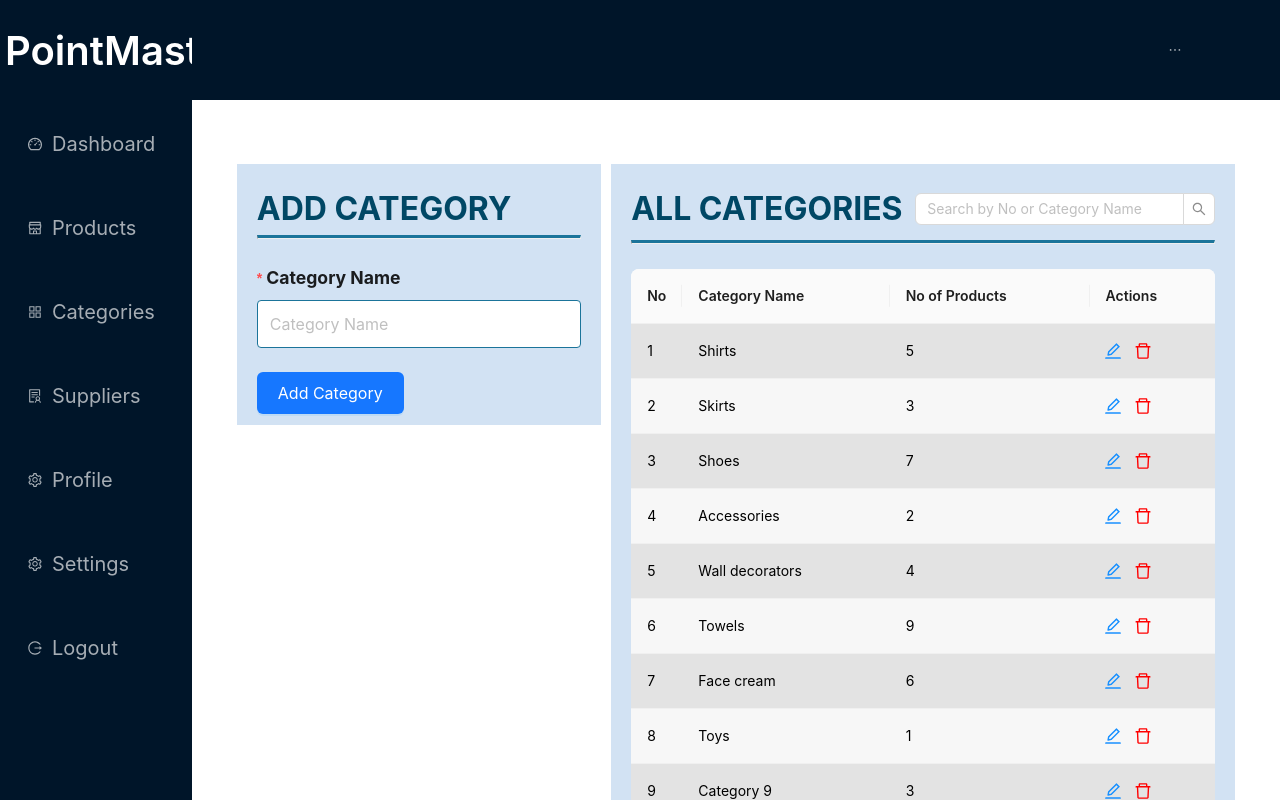
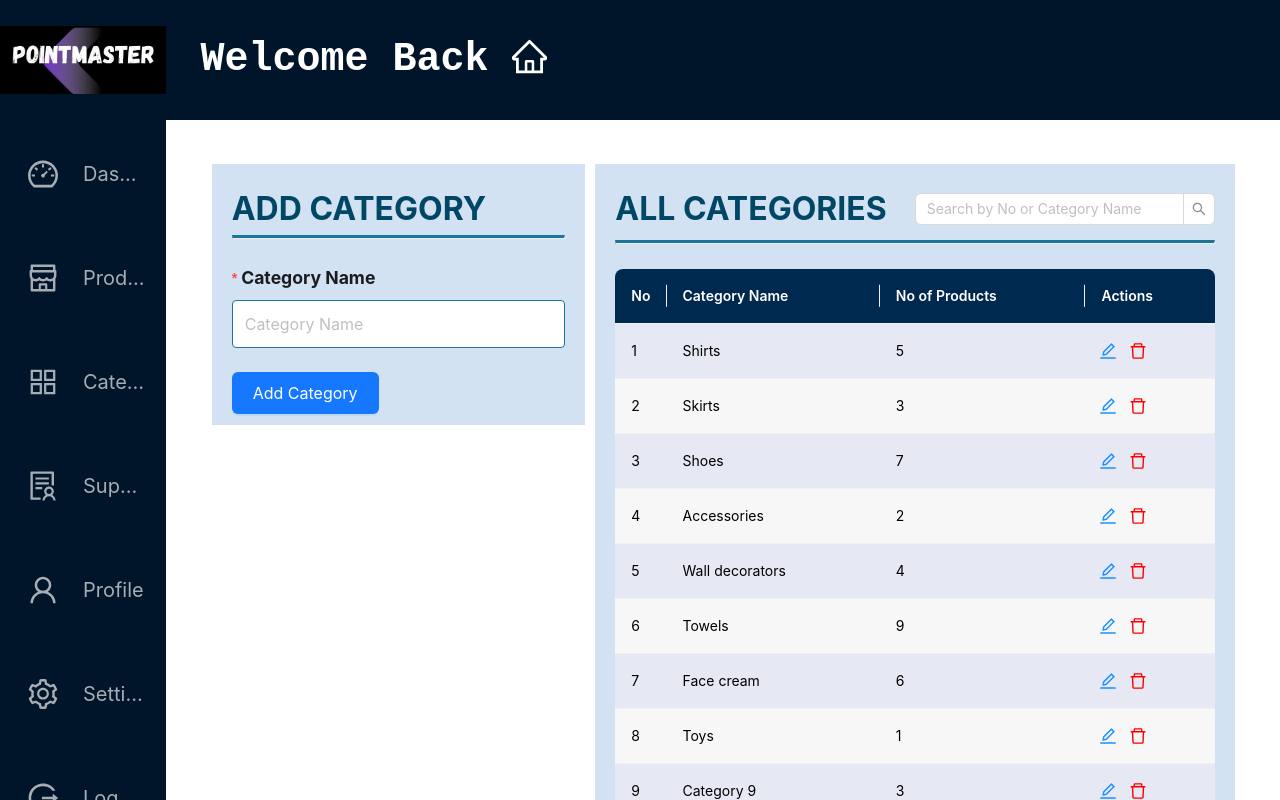
Before and after one commit to PointMaster-POS/web-management, a React (Create React App) app in the folder pointmaster/: page /category in a window 1280 px wide. Shown: the top 800 px of the page. Built offline with nearby package versions, Linux system fonts and the light colour scheme.

Commit message:
changed some styles

```diff
--- a/pointmaster/src/components/Inventory Components/NavigationBar.js
+++ b/pointmaster/src/components/Inventory Components/NavigationBar.js
@@ -1,6 +1,6 @@
 import React from 'react';
 import { Layout, Menu, Dropdown, Button } from 'antd';
-import { DownOutlined } from '@ant-design/icons';
+import { DownOutlined, HomeOutlined } from '@ant-design/icons';
 import './navigationbar.css';
 
 const { Header } = Layout;
@@ -24,6 +24,7 @@ const branchesMenu = (
 const NavigationBar = () => {
   return (
     <Header className="nav-header">
+      <h1 className='welcome'>Welcome Back <HomeOutlined style={{ fontSize: '35px' }}/> </h1>
       <Menu theme="dark" mode="horizontal" className="nav-menu">
         <Menu.Item key="branches">
           <Dropdown overlay={branchesMenu} trigger={['click']}>
--- a/pointmaster/src/components/Inventory Components/SideBar.js
+++ b/pointmaster/src/components/Inventory Components/SideBar.js
@@ -6,6 +6,7 @@ import {
   ShopOutlined,
   AppstoreOutlined,
   SolutionOutlined,
+  UserOutlined,
   SettingOutlined,
   LogoutOutlined,
 } from '@ant-design/icons';
@@ -15,30 +16,30 @@ const { Sider } = Layout;
 
 const Sidebar = () => {
   return (
-    <Sider width="15%" className="sidebar">
+    <Sider width="13%" className="sidebar">
       <div className="logo">
-        <h2 className='title'>PointMaster</h2>
+        <img src="/images/Point master logo.jpg" alt="PointMaster Logo" className="logo-image" />
       </div>
       <Menu theme='dark' mode="inline">
-        <Menu.Item key="1" icon={<DashboardOutlined />} className='menu-item'>
+        <Menu.Item key="1" icon={<DashboardOutlined style={{ fontSize: '30px' }}/>} className='menu-item'>
           Dashboard
         </Menu.Item>
-        <Menu.Item key="2" icon={<ShopOutlined />} className='menu-item'>
+        <Menu.Item key="2" icon={<ShopOutlined style={{ fontSize: '30px' }}/>} className='menu-item'>
           Products
         </Menu.Item>
-        <Menu.Item key="3" icon={<AppstoreOutlined />} className='menu-item'>
+        <Menu.Item key="3" icon={<AppstoreOutlined style={{ fontSize: '30px' }}/>} className='menu-item'>
           Categories
         </Menu.Item>
-        <Menu.Item key="4" icon={<SolutionOutlined />} className='menu-item'>
+        <Menu.Item key="4" icon={<SolutionOutlined style={{ fontSize: '30px' }}/>} className='menu-item'>
           Suppliers
         </Menu.Item>
-        <Menu.Item key="5" icon={<SettingOutlined />} className='menu-item'>
+        <Menu.Item key="5" icon={<UserOutlined style={{ fontSize: '30px' }}/>} className='menu-item'>
           Profile
         </Menu.Item>
-        <Menu.Item key="6" icon={<SettingOutlined />} className='menu-item'>
+        <Menu.Item key="6" icon={<SettingOutlined style={{ fontSize: '30px' }}/>} className='menu-item'>
           Settings
         </Menu.Item>
-        <Menu.Item key="7" icon={<LogoutOutlined />} className='menu-item'>
+        <Menu.Item key="7" icon={<LogoutOutlined style={{ fontSize: '30px' }}/>} className='menu-item'>
           Logout
         </Menu.Item>
       </Menu>
--- a/pointmaster/src/components/Inventory Components/navigationbar.css
+++ b/pointmaster/src/components/Inventory Components/navigationbar.css
@@ -1,21 +1,29 @@
 .nav-header {
-    width: 85%;
-    height: 100px;
+    width: 87%;
+    height: 120px;
     background-color: #001529;
     display: flex;
     align-items: center;
     padding: 0 24px;
     position: fixed;
     top: 0;
-    left: 15%;
+    left: 13%;
     right: 0;
     z-index: 1000;
   }
 
+.welcome{
+    margin-left: 10px;
+    white-space: nowrap;
+    color: white;
+    font-size: 2.5rem;
+    font-family: monospace;
+}
+
 .nav-menu {
     flex-grow: 1;
     display: flex;
-    margin-left: 90%;
+    margin-left: 70%;
     color: #001529;
 }
 
--- a/pointmaster/src/components/Inventory Components/sidebar.css
+++ b/pointmaster/src/components/Inventory Components/sidebar.css
@@ -5,11 +5,16 @@
 }
 
 .logo {
-    height: 100px;
+    height: 120px;
     display: flex;
     align-items: center;
+    justify-content: center; /* Center the logo horizontally */
+}
 
-}
+.logo-image {
+    max-height: 100%; /* Ensure the image fits within the height */
+    max-width: 100%; /* Ensure the image fits within the width */
+  }
 
 .title {
     color: white;
@@ -18,16 +23,25 @@
     margin-left: 5px;
 }
 
-
 .menu-item {
-    padding: 40px;
-    font-size: 1.1rem;
+    padding: 50px;
+    display: flex;
+    align-items: center;
 }
 
+.menu-item .anticon {
+    margin-right: 15px; /* Adjust space between icon and text */
+}
+
+.menu-item .ant-menu-title-content {
+    font-size: 20px; /* Adjust title font size */
+}
+
+
 .ant-menu-dark .ant-menu-item {
-    font-size: 20px; /* Adjust font size as needed */
+    font-size: 20px;
   }
 
 .ant-menu-dark .ant-menu-item-selected {
-    background-color: #0472f0;
+    background-color: #5e40f5;
 }
--- a/pointmaster/src/pages/Inventory Pages/ProductList.js
+++ b/pointmaster/src/pages/Inventory Pages/ProductList.js
@@ -3,6 +3,7 @@ import { Layout, Table, Button, Space, Modal, Form, Input, InputNumber, Select }
 import { EditOutlined, DeleteOutlined, ExclamationCircleOutlined } from '@ant-design/icons';
 import NavigationBar from '../../components/Inventory Components/NavigationBar';
 import Sidebar from '../../components/Inventory Components/SideBar';
+import './productlist.css';
 
 const { Content } = Layout;
 const { confirm } = Modal;
@@ -162,7 +163,7 @@ const ProductList = () => {
               <h2>Product List</h2>
             </div>
             <hr />
-            <Table columns={columns} dataSource={exampleProducts} />
+            <Table className='prlist-table' columns={columns} dataSource={exampleProducts} />
           </div>
         </Content>
       </Layout>
--- a/pointmaster/src/pages/Inventory Pages/category.css
+++ b/pointmaster/src/pages/Inventory Pages/category.css
@@ -82,7 +82,7 @@ hr {
   }
 
 .table .ant-table-tbody > tr:nth-child(odd) > td {
-    background-color: #e3e3e3;
+    background-color: #e6e8f4;
     color: #000000;
 }
 
@@ -90,3 +90,8 @@ hr {
     background-color: #f7f7f7;
     color: #000000;
 }
+
+.table .ant-table-thead > tr > th {
+    background-color: #002950;
+    color: #ffffff;
+}
--- a/pointmaster/src/pages/Inventory Pages/productlist.css
+++ b/pointmaster/src/pages/Inventory Pages/productlist.css
@@ -39,3 +39,19 @@
     width: 100%;
     margin-bottom: 25px;
   }
+
+
+.prlist-table .ant-table-tbody > tr:nth-child(odd) > td {
+    background-color: #e6e8f4;
+    color: #000000;
+}
+
+.prlist-table .ant-table-tbody > tr:nth-child(even) > td {
+    background-color: #f7f7f7;
+    color: #000000;
+}
+
+.prlist-table .ant-table-thead > tr > th {
+    background-color: #002950;
+    color: #ffffff;
+}
--- a/pointmaster/src/pages/Inventory Pages/suppliers.css
+++ b/pointmaster/src/pages/Inventory Pages/suppliers.css
@@ -89,23 +89,13 @@ hr {
 }
 
 .custom-form-item .ant-input {
-    height: 48px; /* Adjust height of the input */
-    font-size: 1rem; /* Adjust font size of the input text */
-    border: 0.5px solid #1b749a; /* Highlighted border color */
-    border-radius: 4px; /* Rounded corners */
-    padding: 8px 12px; /* Adjust padding inside the input */
+    height: 48px;
+    font-size: 1rem;
+    border: 0.5px solid #1b749a;
+    border-radius: 4px;
+    padding: 8px 12px;
   }
 
   .custom-form-item .ant-input:focus {
     box-shadow: 0 0 5px rgba(0, 0, 0, 0.1); /* Highlight on focus */
   }
-
-.table .ant-table-tbody > tr:nth-child(odd) > td {
-    background-color: #e3e3e3;
-    color: #000000;
-}
-
-.table .ant-table-tbody > tr:nth-child(even) > td {
-    background-color: #f7f7f7;
-    color: #000000;
-}
```
Also changed, not shown: pointmaster/public/Images/Point master logo.jpg (added).
